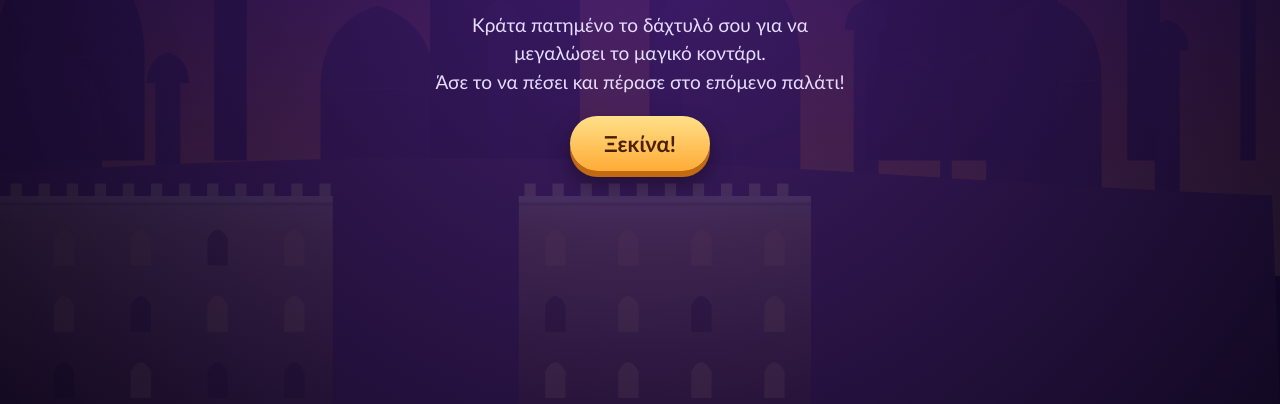
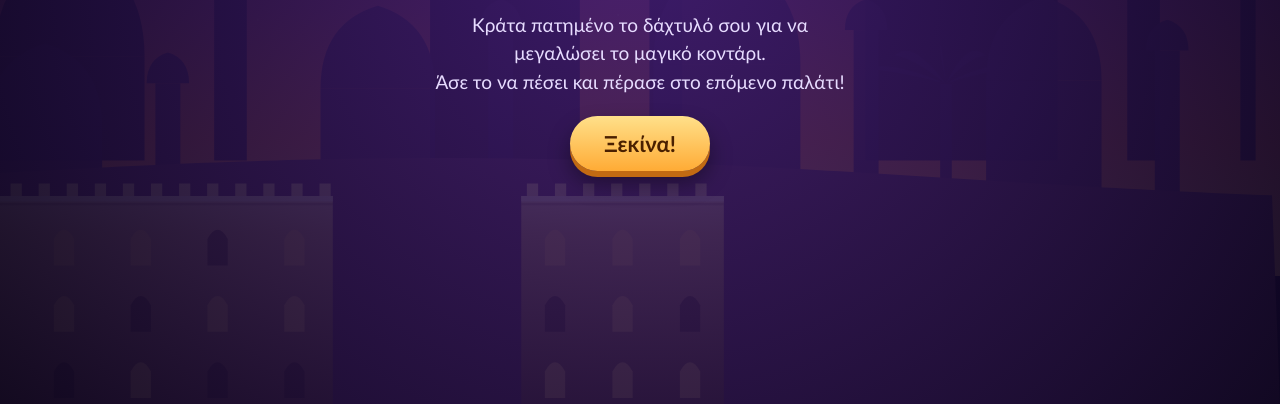
Before and after one commit to domazakis/CasualCoding, a plain HTML site: page index.html in a window 1280 px wide. Shown: the part 396-800 px from the top of the page. Drawn offline with Linux system fonts and the light colour scheme.

Commit message:
Πιο στενά κτήρια, πιο τυχαίες αποστάσεις, πιο αργό κοντάρι
- Πλάτος κτηρίων 0.13-0.20 W αντί 0.20-0.27 W (και πιο στενά όσο ανεβαίνει
  το σκορ), ώστε τα περάσματα να ζητούν μεγαλύτερη ακρίβεια.
- Το κενό μεταξύ κτηρίων παίρνει τιμές σε πολύ πιο πλατύ εύρος
  (0.11-0.28 W από την αρχή, έως 0.54 W αργότερα), άρα άλλοτε μικρό
  βηματάκι και άλλοτε μεγάλο άλμα· η μακρινή άκρη μένει πάντα ορατή.
- Ταχύτητα μεγαλώματος κονταριού 0.60 -> 0.42 W/δευτ., για πιο ήρεμο
  και ελεγχόμενο κράτημα.

```diff
--- a/index.html
+++ b/index.html
@@ -175,7 +175,7 @@ soundBtn.addEventListener('click', e=>{
 /* ========================= Ρυθμίσεις ========================= */
 const CFG = {
   anchor: 0.26,      // πού «κάθεται» η δεξιά άκρη του κτηρίου στην οθόνη
-  growSpeed: 0.60,   // * W ανά δευτερόλεπτο
+  growSpeed: 0.42,   // * W ανά δευτερόλεπτο
   maxStick: 0.72,    // * W
   rotSpeed: 340,     // μοίρες/δευτ.
   walkSpeed: 0.40,   // * W ανά δευτερόλεπτο
@@ -238,9 +238,10 @@ window.addEventListener('orientationchange', ()=>setTimeout(resize,200));
 /* ========================= Δημιουργία πίστας ========================= */
 function makePlatform(prev){
   const d = Math.min(score, 22)/22;
-  const w = rand(W*(0.20-0.09*d), W*(0.27-0.10*d));
-  const maxGap = Math.min(W*(0.20+0.30*d), W*0.62 - w);
-  const gap = rand(W*(0.13+0.05*d), Math.max(W*0.16, maxGap));
+  const w = rand(W*(0.13-0.05*d), W*(0.20-0.08*d));
+  const gapMin = W*(0.11+0.03*d);
+  const gapMax = Math.min(W*(0.28+0.26*d), W*0.62 - w);
+  const gap = rand(gapMin, Math.max(gapMin+W*0.04, gapMax));
   return {x: prev.x + prev.w + gap, w: w, seed: Math.random()*1000};
 }
 function resetGame(){
```
